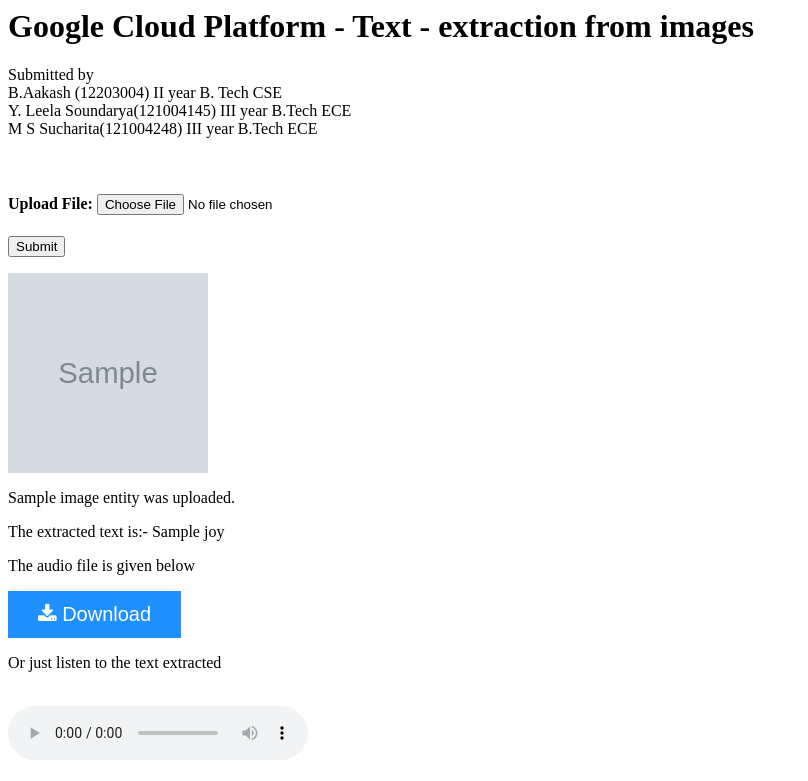
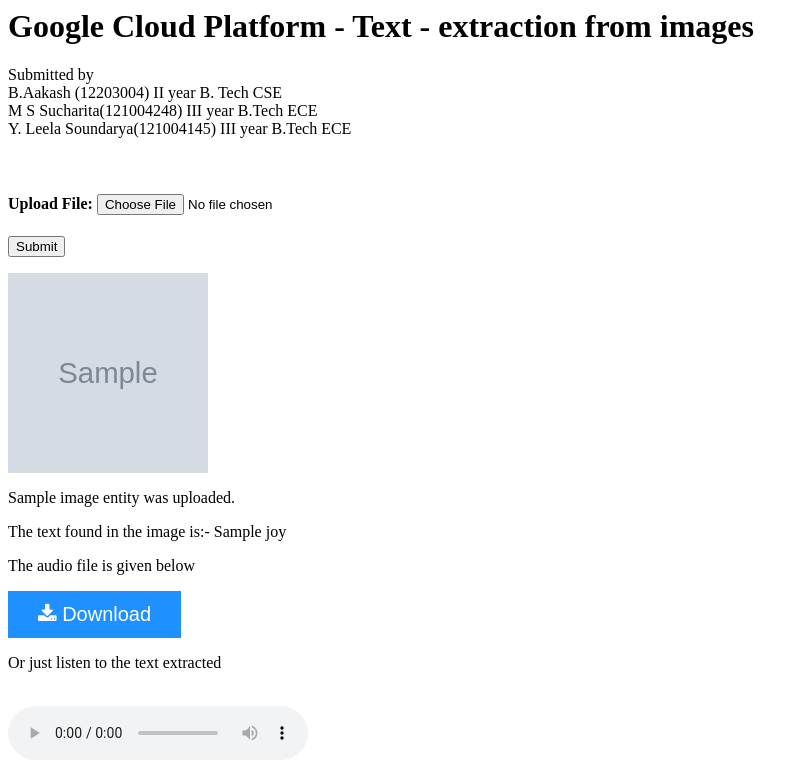
Before and after one commit to itsmeaakash77/GCP-PROJECT, a Flask app: template templates/homepage.html in a window 1280 px wide. Shown: the top 781 px of the page, without its empty margins (0-808 px from the left). Run offline with Flask 2, Linux system fonts and the light colour scheme; the template is opened without the code that fills it: most values are stand-ins (such as "Sample title", 1, 10 or a date in 2020); grey boxes marked "Sample" are stand-in pictures.

Commit message:
Update homepage.html

```diff
--- a/templates/homepage.html
+++ b/templates/homepage.html
@@ -3,8 +3,8 @@
     <h1>Google Cloud Platform - Text - extraction from images </h1>
     <p> Submitted by        <br>
       B.Aakash (12203004) II year B. Tech CSE <br>
+      M S Sucharita(121004248) III year B.Tech ECE<br>
       Y. Leela Soundarya(121004145) III year B.Tech ECE<br>
-      M S Sucharita(121004248) III year B.Tech ECE<br>
     </p>
     <br>
     <form action="upload_photo" method="POST" enctype="multipart/form-data">
@@ -14,7 +14,7 @@
     {% for image_entity in image_entities %}
       <img src="{{image_entity['image_public_url']}}" width=200 height=200>
       <p>{{image_entity['blob_name']}} was uploaded.</p>
-      <p>The extracted text is:-  {{image_entity['joy']}}</p>
+      <p>The text found in the image is:-  {{image_entity['joy']}}</p>
     {% endfor %}
     <p>The audio file is given below</p>
     <link rel="stylesheet" href="https://cdnjs.cloudflare.com/ajax/libs/font-awesome/4.7.0/css/font-awesome.min.css">
```
